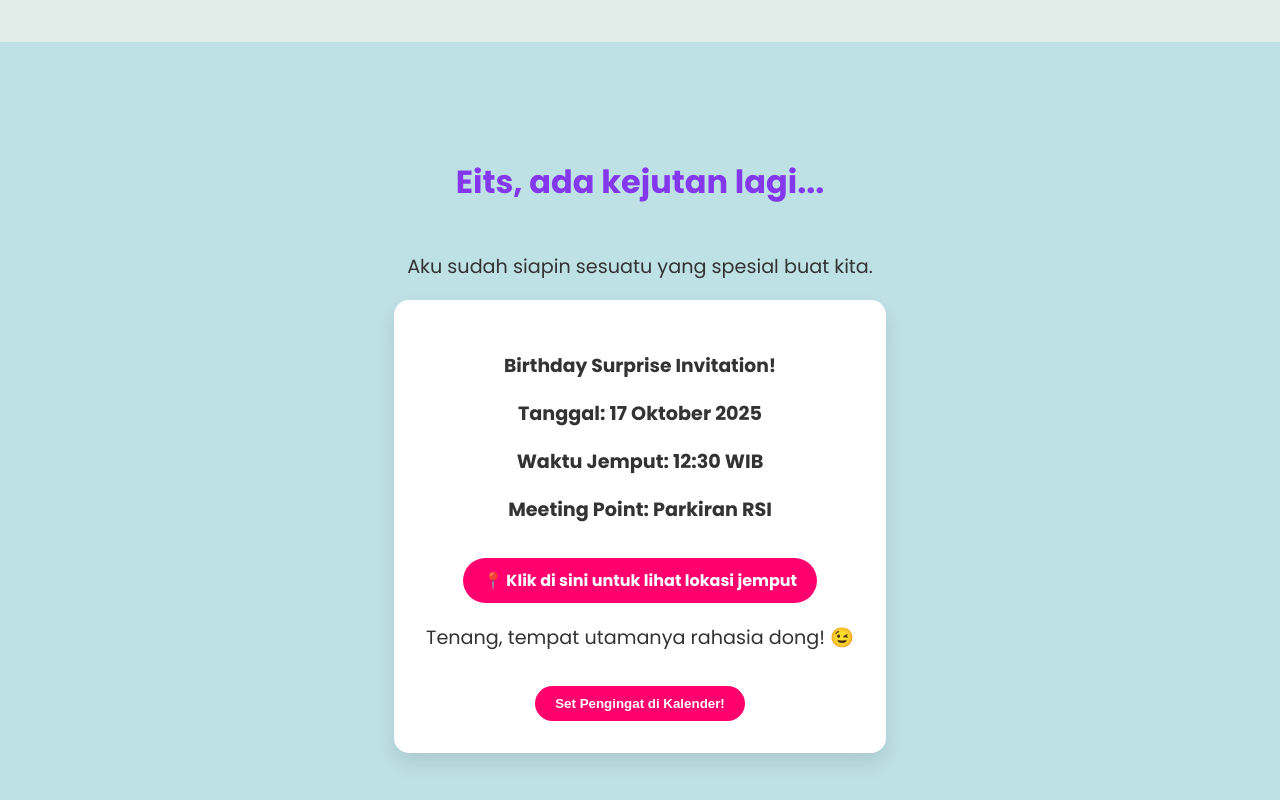
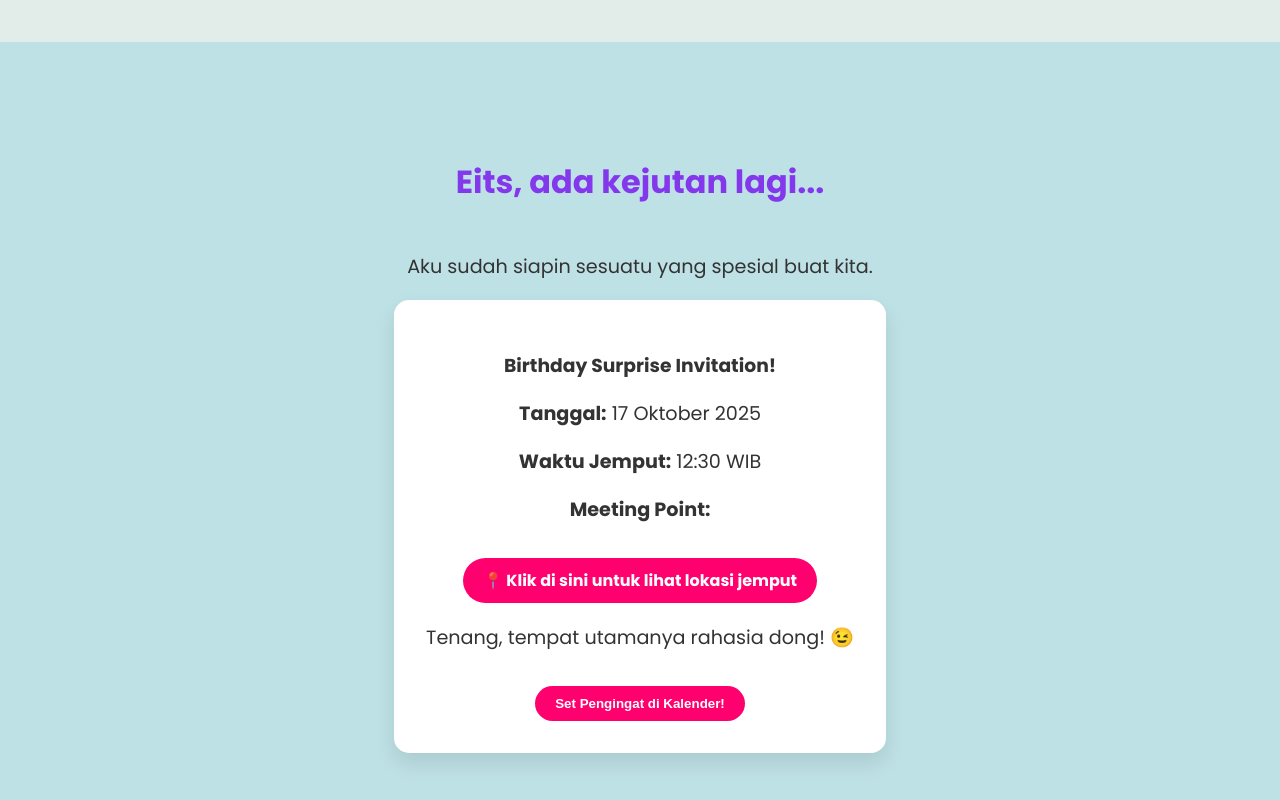
Before and after one commit to zireael-dev/birthday-card, a plain HTML site: page index.html in a window 1280 px wide. Shown: the part 2358-3158 px from the top of the page. Drawn offline with nearby package versions, Linux system fonts and the light colour scheme.

Commit message:
Update index.html

```diff
--- a/index.html
+++ b/index.html
@@ -33,9 +33,9 @@
         <p data-aos="fade-up">Aku sudah siapin sesuatu yang spesial buat kita.</p>
         <div class="invitation-details" data-aos="flip-up" data-aos-delay="500">
             <h3>Birthday Surprise Invitation!</h3>
-            <p><strong>Tanggal: 17 Oktober 2025</strong></p>
-            <p><strong>Waktu Jemput: 12:30 WIB</strong></p>
-            <p><strong>Meeting Point: Parkiran RSI</strong></p>
+            <p><strong>Tanggal:</strong> 17 Oktober 2025</p>
+            <p><strong>Waktu Jemput:</strong> 12:30 WIB</p>
+            <p><strong>Meeting Point:</strong></p>
             <a href="https://maps.google.com/?q=-6.798590, 110.814658" target="_blank" class="map-link">
                 📍 Klik di sini untuk lihat lokasi jemput
             </a>
```
